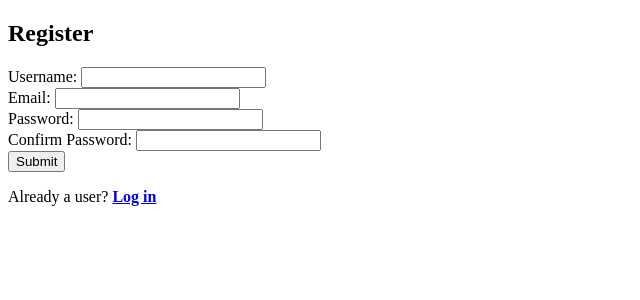
After one commit to alominty/cookingjournal, a PHP site: page /pages/registration.php in a window 1280 px wide. The commit adds this page. Shown: the top 300 px of the page, without its empty margins (0-640 px from the left). Run offline with PHP 8.4, Linux system fonts and the light colour scheme; data that the repository does not hold is empty.

Commit message:
adding a login and register page - login not working after tutorial

```diff
--- a/inc/dbconnect.php
+++ b/inc/dbconnect.php
@@ -1,12 +1,10 @@
 <?php
-$dbservername = "mysql:dbname=meg91_a.langhans;host=db.bmk-hh.de;port=3306;";
-$dbusername = "meg91";
-$dbpassword = "meg9100xN#";
+         $dbhost = 'db.bmk-hh.de';
+         $dbuser = 'meg91';
+         $dbpass = 'meg9100xN#';
+         $dbname = 'meg91_a.langhans';
+         $db = mysqli_connect($dbhost, $dbuser, $dbpass, $dbname);
 
-try {
-  $conn = new PDO($dbservername, $dbusername, $dbpassword);
-  // set the PDO error mode to exception
-  $conn->setAttribute(PDO::ATTR_ERRMODE, PDO::ERRMODE_EXCEPTION);
-} catch(PDOException $e) {
-  echo "Connection failed: " . $e->getMessage();
-}
+         if(! $db ) {
+            die('Could not connect: ' . mysqli_error());
+         }
--- a/index.php
+++ b/index.php
@@ -11,7 +11,7 @@
 <header>
     <section class="USP">
     <p><i class="bi bi-bookmark-heart-fill"></i> Deserunt aliquip cupidatat laboris et excepteur aute deserunt</p>
-    <a href="./loginpages/index.php">Anmelden</a>
+    <a href="./pages/registration.php">Anmelden</a>
     <a href="#">Mein Konto</a>
     </section>
 </header>
--- /dev/null
+++ b/pages/errors.php
@@ -0,0 +1,14 @@
+<?php
+    if(count($errors) > 0) : ?>
+
+    <div>
+
+        <?php foreach($errors as $error) : ?>
+
+            <p><?php echo $error ?></p>
+
+        <?php endforeach ?>
+
+    </div>
+
+<?php endif ?>
--- /dev/null
+++ b/pages/registration.php
@@ -0,0 +1,45 @@
+<?php include('./server.php'); ?>
+<!DOCTYPE html>
+<html lang="en">
+<head>
+    <meta charset="UTF-8">
+    <meta name="viewport" content="width=device-width, initial-scale=1.0">
+    <title>Registration</title>
+</head>
+<body>
+
+    <div class="container">
+        <div class="header">
+            <h2>Register</h2>
+        </div>
+
+        <form action="registration.php" method="post">
+
+            <?php include('./errors.php') ?>
+
+            <div>
+                <label for="username">Username: </label>
+                <input type="text" name="username" required>
+            </div>
+            <div>
+                <label for="email">Email: </label>
+                <input type="email" name="email" required>
+            </div>
+            <div>
+                <label for="password_1">Password: </label>
+                <input type="password" name="password_1" required>
+            </div>
+            <div>
+                <label for="password_2">Confirm Password: </label>
+                <input type="password" name="password_2" required>
+            </div>
+
+            <button type="submit" name="reg_user">Submit</button>
+
+            <p>Already a user? <a href="./login.php"><b>Log in</b></a>
+
+        </form>
+    </div>
+
+</body>
+</html>
--- /dev/null
+++ b/pages/server.php
@@ -0,0 +1,90 @@
+<?php
+
+session_start();
+
+//initializing variables
+
+$username = "";
+$email = "";
+
+$errors = array();
+
+//connect to database
+
+include '../inc/dbconnect.php';
+
+//register users
+
+if(isset($_POST['reg_user'])) {
+
+    $username = mysqli_real_escape_string($db, $_POST['username']);
+    $email = mysqli_real_escape_string($db, $_POST['email']);
+    $password_1 = mysqli_real_escape_string($db, $_POST['password_1']);
+    $password_2 = mysqli_real_escape_string($db, $_POST['password_2']);
+
+    //form validation
+
+    if(empty($username)) {array_push($errors, "Username is required!");}
+    if(empty($email)) {array_push($errors, "Email is required!");}
+    if(empty($password_1)) {array_push($errors, "Password is required!");}
+    if(empty($password_2)) {array_push($errors, "Please confirm your password!");}
+    if($password_1 != $password_2) {array_push($errors, "Passwords do not match!");}
+
+    //check db for existing user with same username
+
+    $user_check_query = "SELECT * FROM tbl_user WHERE username = '$username' or email = '$email' LIMIT 1";
+
+    $results = mysqli_query($db, $user_check_query);
+    $user = mysqli_fetch_assoc($results);
+
+    if($user) {
+        if($user['username'] === $username) {array_push($errors, "Username already exists!");}
+        if($user['email'] === $email) {array_push($errors, "Email already exists!");}
+    }
+
+    //register the user if no error
+
+    if(count($errors) == 0) {
+
+        $password = md5($password_1); //this will encrypt the password
+        $query = "INSERT INTO tbl_user (username, email, password) VALUES ('$username', '$email', '$password')";
+
+        mysqli_query($db,$query);
+        $_SESSION['username'] = $username;
+        $_SESSION['success'] = "You are now logged in!";
+
+        header('location: ./index_login.php');
+
+    }
+}
+
+//login user
+
+if(isset($_POST['login_user'])) {
+
+    $username = mysqli_real_escape_string($db, $_POST['username']);
+    $password = mysqli_real_escape_string($db, $_POST['password_1']);
+
+    if(empty($username)) {array_push($errors, "Username is required");}
+    if(empty($password)) {array_push($errors, "Password is required");}
+
+    if(count($errors) == 0) {
+
+        $password = md5($password);
+        $query = "SELECT * FROM tbl_user WHERE username='$username' AND password='$password'";
+        $results = mysqli_query($db, $query);
+
+        if(mysqli_num_rows($results)) {
+
+            $_SESSION['username'] = $username;
+            $_SESSION['success'] = "Logged in successfully!";
+            header('location: ./index_login');
+
+        } else {
+
+            array_push($errors, "Wrong username/password combination. Please try again!");
+
+        }
+
+    }
+}
```
Also changed, not shown: pages/anmelden.php (deleted, +0 -19 lines), pages/index_login.php (added, +55 -0 lines), pages/login.php (added, +34 -0 lines), pages/meinkonto.php (deleted, +0 -28 lines).
